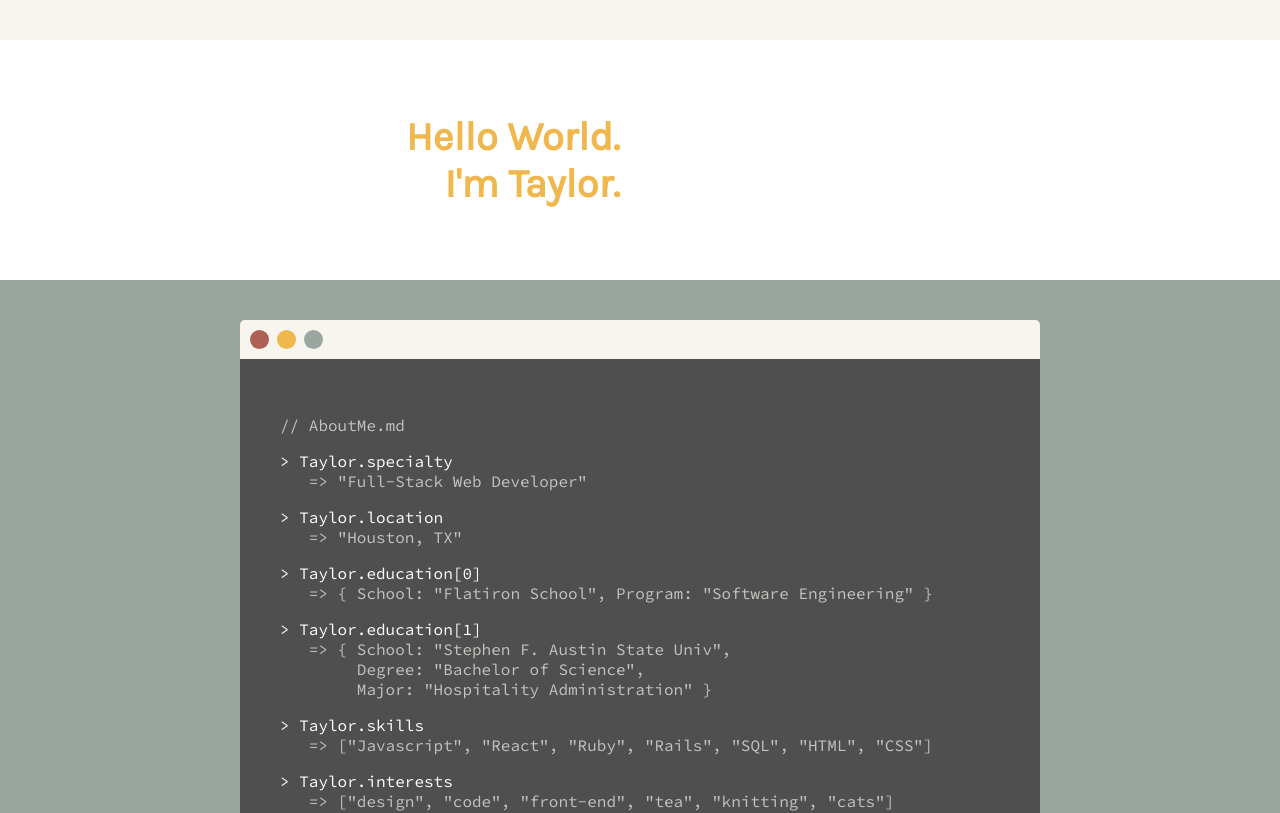
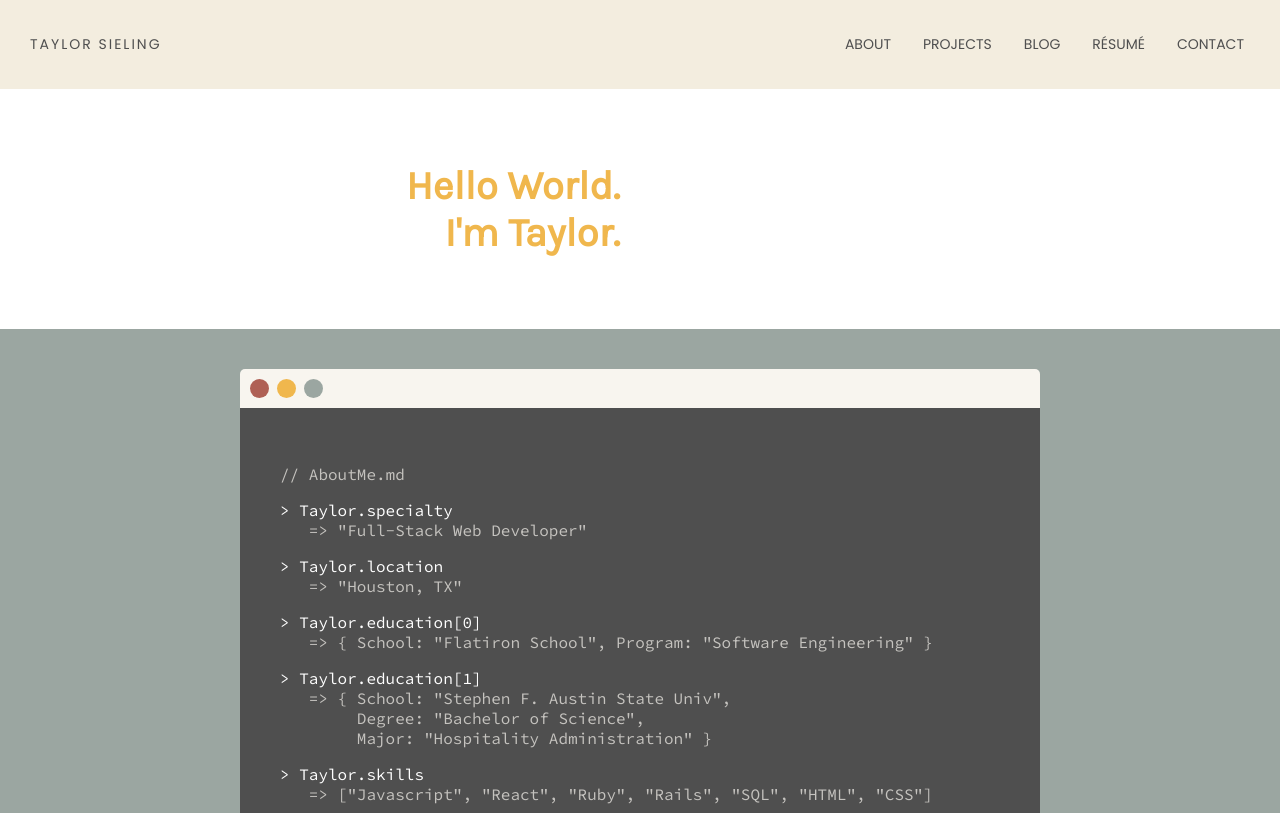
Before and after one commit to taylorsieling/sielcode, a React (Create React App) app: page / in a window 1280 px wide. Shown: the top 813 px of the page. Built offline with nearby package versions, Linux system fonts and the light colour scheme; no server answers.

Commit message:
building nav bar

```diff
--- a/public/index.html
+++ b/public/index.html
@@ -15,6 +15,7 @@
       user's mobile device or desktop. See https://developers.google.com/web/fundamentals/web-app-manifest/
     -->
     <link rel="manifest" href="%PUBLIC_URL%/manifest.json" />
+    <script src="https://use.fontawesome.com/e63e8f5443.js"></script>
     <!--
       Notice the use of %PUBLIC_URL% in the tags above.
       It will be replaced with the URL of the `public` folder during the build.
--- a/src/App.css
+++ b/src/App.css
@@ -137,27 +137,31 @@ a {
 
 .topnav {
   overflow: hidden;
-  background-color: #333;
+  background-color: #f3eddf;
 }
 
 .topnav a {
-  float: left;
+  float: right;
   display: block;
-  color: #f2f2f2;
+  color: #4f4f4f;
   text-align: center;
   padding: 14px 16px;
   text-decoration: none;
-  font-size: 17px;
+  text-transform: uppercase;
+  font-size: 14px;
+}
+
+.topnav p {
+  float: left;
+  padding-left: 10px;
+  text-transform: uppercase;
+  letter-spacing: 2px;
+  font-size: 14px;
 }
 
 .topnav a:hover {
-  background-color: #ddd;
-  color: black;
-}
-
-.topnav a.active {
-  background-color: #04AA6D;
-  color: white;
+  -webkit-transform: scale(1.1);
+  transform: scale(1.1);
 }
 
 .topnav .icon {
@@ -165,7 +169,7 @@ a {
 }
 
 @media screen and (max-width: 600px) {
-  .topnav a:not(:first-child) {display: none;}
+  .topnav a {display: none;}
   .topnav a.icon {
     float: right;
     display: block;
--- a/src/components/Navigation.js
+++ b/src/components/Navigation.js
@@ -3,8 +3,16 @@ import React from 'react'
 export default function Navigation() {
     return (
         <section id="navigation">
-            <div className="top-nav">
-
+            <div className="topnav">
+                <p>Taylor Sieling</p>
+                <a href="#contact">Contact</a>
+                <a href="#resume">Résumé</a>
+                <a href="#blog">Blog</a>
+                <a href="#projects">Projects</a>
+                <a href="#about">About</a>
+                <a href="javascript:void(0);" class="icon" onclick="myFunction()">
+                    <i class="fa fa-bars fa-2x"></i>
+                </a>
             </div>
         </section>
     )
```
